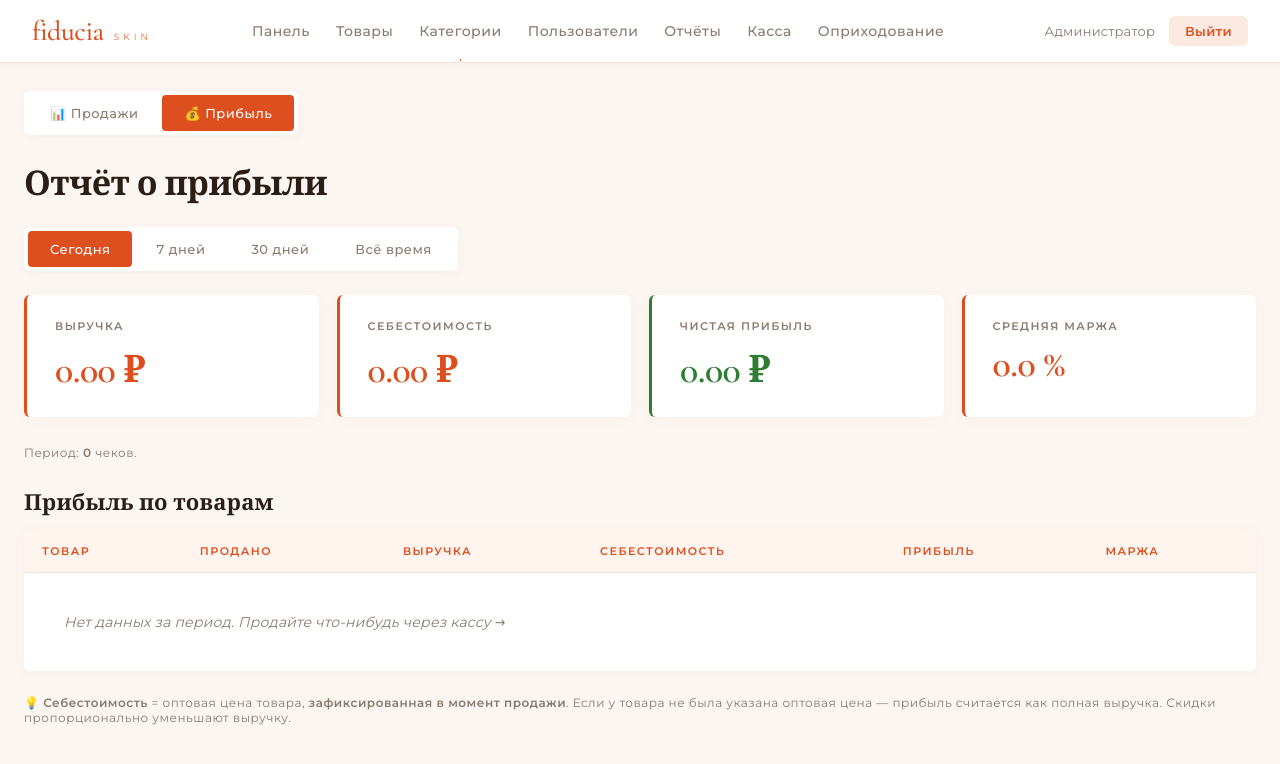
After one commit to Diller7706/fiducia, a Flask app: page /admin/profit in a window 1280 px wide. The commit adds this page. Shown: the top 764 px of the page. Run offline with Flask 3, Linux system fonts and the light colour scheme; a user stored in the database is signed in.

Commit message:
Add profit report template and tabs

```diff
--- a/app.py
+++ b/app.py
@@ -137,11 +137,9 @@ def admin_product_new():
     categories = Category.query.all()
     if request.method == 'POST':
         try:
-            # парсим опт.цену (может быть пустой)
             ws_raw = request.form.get('wholesale_price', '').strip()
             wholesale_price = float(ws_raw) if ws_raw else None
 
-            # парсим срок годности
             exp_raw = request.form.get('expiry_date', '').strip()
             expiry_date = datetime.strptime(exp_raw, '%Y-%m-%d').date() if exp_raw else None
 
@@ -217,6 +215,7 @@ def admin_product_delete(pid):
     flash('Товар удалён', 'success')
     return redirect(url_for('admin_products'))
 
+
 # ----- Оприходование товара -----
 @app.route('/admin/supplies')
 @login_required
@@ -242,7 +241,6 @@ def admin_supply_new():
                 flash('Укажите дату и поставщика', 'error')
                 return redirect(url_for('admin_supply_new'))
 
-            # получаем товары и количества из формы
             product_ids = request.form.getlist('product_id[]')
             quantities = request.form.getlist('quantity[]')
             prices = request.form.getlist('purchase_price[]')
@@ -279,7 +277,6 @@ def admin_supply_new():
                 if not p:
                     continue
 
-                # обновляем остаток и опт. цену
                 p.stock += qty
                 p.wholesale_price = price
 
@@ -304,9 +301,10 @@ def admin_supply_new():
             db.session.rollback()
             flash(f'Ошибка: {e}', 'error')
 
-        return render_template('admin/supply_form.html',
-                       products=products,
-                       now_date=datetime.utcnow().strftime('%Y-%m-%d'))
+    # ⚠️ ВАЖНО: этот return — НА УРОВНЕ ФУНКЦИИ, а не внутри if
+    return render_template('admin/supply_form.html',
+                           products=products,
+                           now_date=datetime.utcnow().strftime('%Y-%m-%d'))
 
 
 @app.route('/admin/supplies/<int:sid>')
@@ -323,7 +321,6 @@ def admin_supply_view(sid):
 def admin_supply_delete(sid):
     supply = Supply.query.get_or_404(sid)
     try:
-        # откатываем остатки
         for item in supply.items:
             if item.product:
                 item.product.stock -= item.quantity
@@ -334,6 +331,7 @@ def admin_supply_delete(sid):
         db.session.rollback()
         flash(f'Ошибка: {e}', 'error')
     return redirect(url_for('admin_supplies'))
+
 
 # ----- Категории -----
 @app.route('/admin/categories', methods=['GET', 'POST'])
@@ -434,6 +432,72 @@ def admin_reports():
 
     return render_template('admin/reports.html',
                            sales=sales, total=total, period=period, top=top)
+
+
+# ----- Отчёт о прибыли -----
+@app.route('/admin/profit')
+@login_required
+@admin_required
+def admin_profit():
+    """Отчёт о прибыли: выручка − себестоимость по каждому товару."""
+    from collections import defaultdict
+
+    period = request.args.get('period', 'today')
+    now = datetime.utcnow()
+
+    if period == 'today':
+        start = datetime.combine(now.date(), datetime.min.time())
+    elif period == 'week':
+        start = now - timedelta(days=7)
+    elif period == 'month':
+        start = now - timedelta(days=30)
+    else:
+        start = datetime(2000, 1, 1)
+
+    sales = Sale.query.filter(Sale.created_at >= start).all()
+
+    stats = defaultdict(lambda: {'qty': 0, 'revenue': 0.0, 'cost': 0.0})
+    total_revenue = 0.0
+    total_cost = 0.0
+
+    for sale in sales:
+        discount_factor = 1 - (sale.discount or 0) / 100
+        for item in sale.items:
+            revenue = item.price * item.quantity * discount_factor
+            cost = (item.cost_price or 0) * item.quantity
+
+            stats[item.product_name]['qty'] += item.quantity
+            stats[item.product_name]['revenue'] += revenue
+            stats[item.product_name]['cost'] += cost
+
+            total_revenue += revenue
+            total_cost += cost
+
+    total_profit = total_revenue - total_cost
+    margin = (total_profit / total_revenue * 100) if total_revenue else 0
+
+    items_list = []
+    for name, s in stats.items():
+        profit = s['revenue'] - s['cost']
+        item_margin = (profit / s['revenue'] * 100) if s['revenue'] else 0
+        items_list.append({
+            'name': name,
+            'qty': s['qty'],
+            'revenue': s['revenue'],
+            'cost': s['cost'],
+            'profit': profit,
+            'margin': item_margin,
+        })
+    items_list.sort(key=lambda x: x['profit'], reverse=True)
+
+    return render_template('admin/profit.html',
+                           items=items_list,
+                           total_revenue=total_revenue,
+                           total_cost=total_cost,
+                           total_profit=total_profit,
+                           margin=margin,
+                           period=period,
+                           sales_count=len(sales))
 
 
 # ----- Смены (админ) -----
@@ -622,9 +686,12 @@ def api_checkout():
                 return jsonify({'ok': False, 'error': f'Недостаточно товара: {p.name if p else "?"}'}), 400
             p.stock -= it['qty']
             total += p.price * it['qty']
+            # фиксируем опт. цену на момент продажи (для отчёта о прибыли)
             db.session.add(SaleItem(
                 sale_id=sale.id, product_id=p.id,
-                product_name=p.name, price=p.price, quantity=it['qty']
+                product_name=p.name, price=p.price,
+                cost_price=p.wholesale_price or 0,
+                quantity=it['qty']
             ))
 
         total_after_discount = round(total * (1 - discount / 100), 2)
@@ -671,12 +738,16 @@ def ensure_db():
             if Product.query.count() == 0:
                 cat = Category.query.first()
                 demo = [
-                    Product(name='Крем для лица увлажняющий', price=890, stock=25,
+                    Product(name='Крем для лица увлажняющий', price=890, wholesale_price=580, stock=25,
                             category_id=cat.id, barcode='1000001'),
-                    Product(name='Помада матовая красная', price=650, stock=40, barcode='1000002'),
-                    Product(name='Тушь для ресниц объёмная', price=720, stock=30, barcode='1000003'),
-                    Product(name='Тоник для лица', price=450, stock=50, barcode='1000004'),
-                    Product(name='Парфюм женский 50мл', price=3200, stock=10, barcode='1000005'),
+                    Product(name='Помада матовая красная', price=650, wholesale_price=400, stock=40,
+                            barcode='1000002'),
+                    Product(name='Тушь для ресниц объёмная', price=720, wholesale_price=460, stock=30,
+                            barcode='1000003'),
+                    Product(name='Тоник для лица', price=450, wholesale_price=280, stock=50,
+                            barcode='1000004'),
+                    Product(name='Парфюм женский 50мл', price=3200, wholesale_price=2100, stock=10,
+                            barcode='1000005'),
                 ]
                 db.session.add_all(demo)
                 db.session.commit()
--- /dev/null
+++ b/templates/admin/profit.html
@@ -0,0 +1,79 @@
+{% extends 'base.html' %}
+{% block title %}Отчёт о прибыли{% endblock %}
+{% block content %}
+
+<div class="tabs">
+    <a href="{{ url_for('admin_reports', period=period) }}">📊 Продажи</a>
+    <a href="{{ url_for('admin_profit', period=period) }}" class="active">💰 Прибыль</a>
+</div>
+
+<h1>Отчёт о прибыли</h1>
+
+<div class="tabs">
+    <a href="?period=today" class="{{ 'active' if period=='today' }}">Сегодня</a>
+    <a href="?period=week"  class="{{ 'active' if period=='week' }}">7 дней</a>
+    <a href="?period=month" class="{{ 'active' if period=='month' }}">30 дней</a>
+    <a href="?period=all"   class="{{ 'active' if period=='all' }}">Всё время</a>
+</div>
+
+<div class="stats">
+    <div class="stat-card">
+        <div class="stat-label">Выручка</div>
+        <div class="stat-value">{{ "%.2f"|format(total_revenue) }} ₽</div>
+    </div>
+    <div class="stat-card">
+        <div class="stat-label">Себестоимость</div>
+        <div class="stat-value">{{ "%.2f"|format(total_cost) }} ₽</div>
+    </div>
+    <div class="stat-card" style="border-left-color: #2E7D32;">
+        <div class="stat-label">Чистая прибыль</div>
+        <div class="stat-value" style="color:#2E7D32;">{{ "%.2f"|format(total_profit) }} ₽</div>
+    </div>
+    <div class="stat-card">
+        <div class="stat-label">Средняя маржа</div>
+        <div class="stat-value">{{ "%.1f"|format(margin) }} %</div>
+    </div>
+</div>
+
+<p class="hint" style="margin-bottom: 20px;">
+    Период: <b>{{ sales_count }}</b> чеков.
+</p>
+
+<h2>Прибыль по товарам</h2>
+<table class="table">
+    <thead>
+    <tr>
+        <th>Товар</th>
+        <th>Продано</th>
+        <th>Выручка</th>
+        <th>Себестоимость</th>
+        <th>Прибыль</th>
+        <th>Маржа</th>
+    </tr>
+    </thead>
+    <tbody>
+    {% for item in items %}
+        <tr>
+            <td>{{ item.name }}</td>
+            <td>{{ item.qty }} шт</td>
+            <td>{{ "%.2f"|format(item.revenue) }} ₽</td>
+            <td>{{ "%.2f"|format(item.cost) }} ₽</td>
+            <td><b class="profit-value">{{ "%.2f"|format(item.profit) }} ₽</b></td>
+            <td>
+                <span class="margin-badge {{ 'margin-good' if item.margin >= 30 else ('margin-mid' if item.margin >= 15 else 'margin-low') }}">
+                    {{ "%.1f"|format(item.margin) }}%
+                </span>
+            </td>
+        </tr>
+    {% else %}
+        <tr><td colspan="6" class="empty">Нет данных за период. Продайте что-нибудь через кассу →</td></tr>
+    {% endfor %}
+    </tbody>
+</table>
+
+<p class="hint" style="margin-top: 24px;">
+    💡 <b>Себестоимость</b> = оптовая цена товара, <b>зафиксированная в момент продажи</b>.
+    Если у товара не была указана оптовая цена — прибыль считается как полная выручка.
+    Скидки пропорционально уменьшают выручку.
+</p>
+{% endblock %}
--- a/templates/admin/reports.html
+++ b/templates/admin/reports.html
@@ -1,6 +1,12 @@
 {% extends 'base.html' %}
 {% block title %}Отчёты{% endblock %}
 {% block content %}
+
+<div class="tabs">
+    <a href="{{ url_for('admin_reports', period=period) }}" class="active">📊 Продажи</a>
+    <a href="{{ url_for('admin_profit', period=period) }}">💰 Прибыль</a>
+</div>
+
 <h1>Отчёты о продажах</h1>
 
 <div class="tabs">
```
Also changed, not shown: static/style.css (+34 -0 lines).
